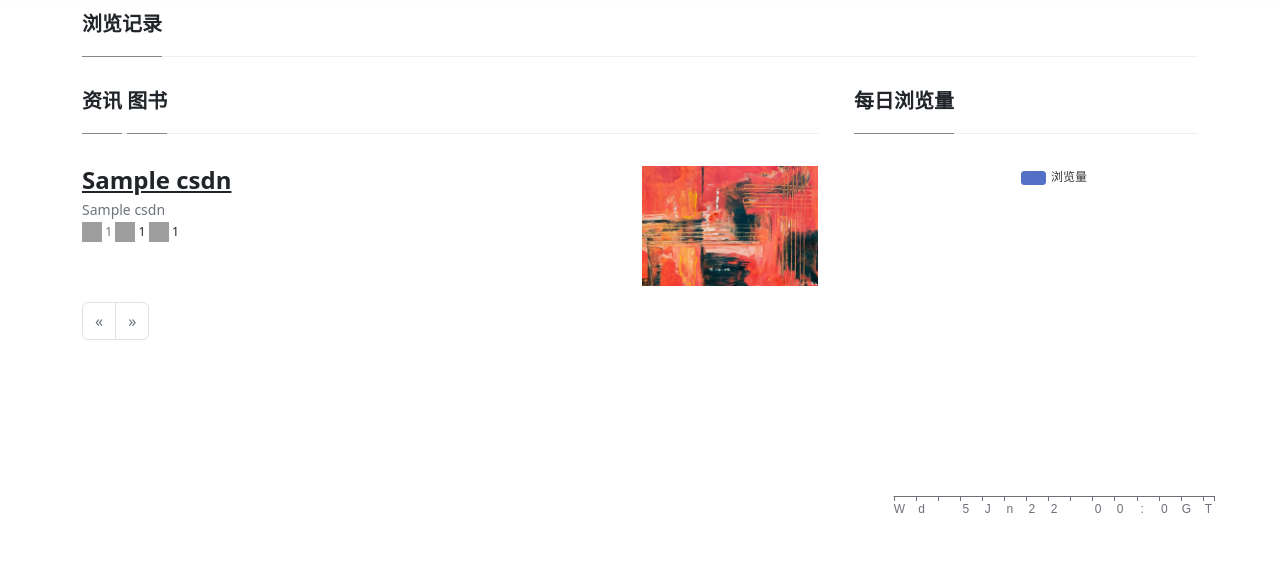
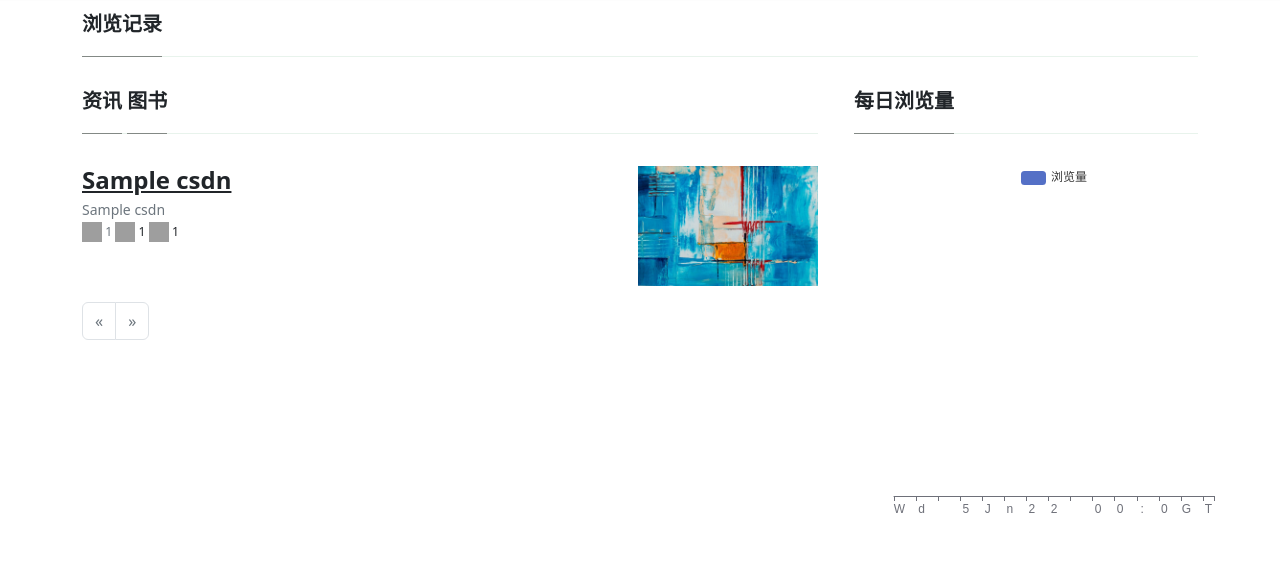
Before and after one commit to DongJiHong/bs, a Flask app: template templates/recording_information.html in a window 1280 px wide. Shown: the part 58-623 px from the top of the page. Run offline with Flask 2, Linux system fonts and the light colour scheme; data comes from the database, SQL or seed files in the repository; tables that the repository leaves empty hold one stand-in row (values such as "Sample post"); the template is opened without the code that fills it: values that come from a table or form of the project are taken from there, most other values are stand-ins (such as "Sample title", 1, 10 or a date in 2020); some libraries are stand-ins or nearby versions; grey boxes are pictures that could not be loaded.

Commit message:
小修改

```diff
--- a/templates/recording_information.html
+++ b/templates/recording_information.html
@@ -114,7 +114,7 @@
                             </small>
                         </div>
                     </div>
-                    <img height="120" src="../static/assets/img/demo/blog8.jpg" alt="0">
+                    <img height="120" src="../static/assets/img/demo/{{ buildImageUrl() }}.jpg" alt="0">
                 </div>
             {% endfor %}
             <div class="page-footer">{{ render_pagination(csdn) }}</div>
```
